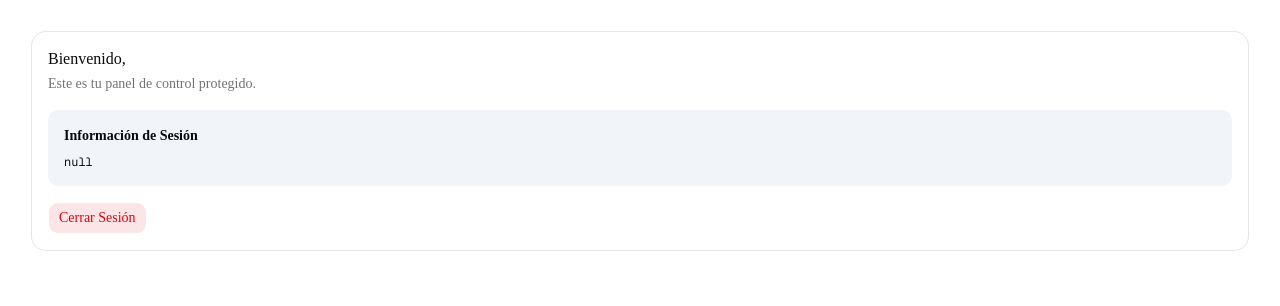
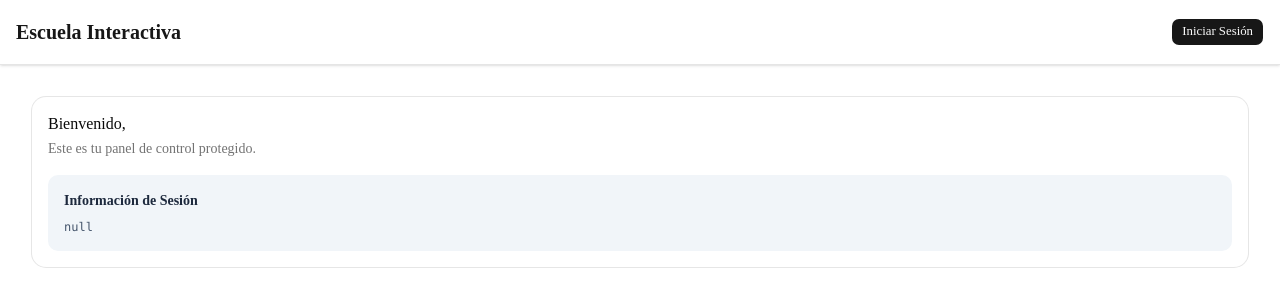
Before and after one commit to tooni-go/JavaScript-React-Grupo-5, a Next.js app in the folder frontend/: page /dashboard in a window 1280 px wide. Shown: the top 306 px of the page. Built offline with nearby package versions, Linux system fonts and the light colour scheme; no server answers.

Commit message:
feat: add Navbar with session state and logout functionality

```diff
--- a/frontend/package.json
+++ b/frontend/package.json
@@ -11,6 +11,8 @@
   "dependencies": {
     "@base-ui/react": "^1.4.1",
     "@hookform/resolvers": "^5.2.2",
+    "@radix-ui/react-label": "^2.1.8",
+    "@radix-ui/react-slot": "^1.2.4",
     "axios": "^1.15.2",
     "class-variance-authority": "^0.7.1",
     "clsx": "^2.1.1",
--- a/frontend/src/app/dashboard/page.tsx
+++ b/frontend/src/app/dashboard/page.tsx
@@ -16,20 +16,11 @@
         </CardHeader>
         <CardContent className="space-y-4">
           <div className="rounded-lg bg-slate-100 p-4">
-            <h3 className="font-semibold">Información de Sesión</h3>
-            <pre className="mt-2 overflow-auto text-xs">
+            <h3 className="font-semibold text-slate-800">Información de Sesión</h3>
+            <pre className="mt-2 overflow-auto text-xs text-slate-600">
               {JSON.stringify(session, null, 2)}
             </pre>
           </div>
-
-          <form
-            action={async () => {
-              "use server";
-              await signOut();
-            }}
-          >
-            <Button variant="destructive">Cerrar Sesión</Button>
-          </form>
         </CardContent>
       </Card>
     </div>
--- a/frontend/src/app/layout.tsx
+++ b/frontend/src/app/layout.tsx
@@ -1,6 +1,7 @@
 import type { Metadata } from "next";
 import { Geist, Geist_Mono } from "next/font/google";
 import "./globals.css";
+import Navbar from "@/components/navbar";
 
 const geistSans = Geist({
   variable: "--font-geist-sans",
@@ -23,11 +24,11 @@
   children: React.ReactNode;
 }>) {
   return (
-    <html
-      lang="en"
-      className={`${geistSans.variable} ${geistMono.variable} h-full antialiased`}
-    >
-      <body className="min-h-full flex flex-col">{children}</body>
+    <html lang="es">
+      <body className={`${geistSans.variable} ${geistMono.variable} antialiased`}>
+        <Navbar />
+        <main>{children}</main>
+      </body>
     </html>
   );
 }
--- /dev/null
+++ b/frontend/src/components/navbar.tsx
@@ -0,0 +1,41 @@
+import { auth, signOut } from "@/auth";
+import { Button } from "@/components/ui/button";
+import Link from "next/link";
+
+export default async function Navbar() {
+  const session = await auth();
+
+  return (
+    <nav className="border-b bg-white shadow-sm">
+      <div className="container mx-auto flex h-16 items-center justify-between px-4">
+        <Link href="/" className="text-xl font-bold text-primary">
+          Escuela Interactiva
+        </Link>
+
+        <div className="flex items-center gap-4">
+          {session ? (
+            <>
+              <span className="text-sm text-slate-600 hidden md:inline">
+                {session.user?.email}
+              </span>
+              <form
+                action={async () => {
+                  "use server";
+                  await signOut();
+                }}
+              >
+                <Button variant="outline" size="sm">
+                  Cerrar Sesión
+                </Button>
+              </form>
+            </>
+          ) : (
+            <Link href="/auth/login">
+              <Button size="sm">Iniciar Sesión</Button>
+            </Link>
+          )}
+        </div>
+      </div>
+    </nav>
+  );
+}
--- /dev/null
+++ b/frontend/src/components/ui/form.tsx
@@ -0,0 +1,178 @@
+"use client"
+
+import * as React from "react"
+import * as LabelPrimitive from "@radix-ui/react-label"
+import { Slot } from "@radix-ui/react-slot"
+import {
+  Controller,
+  ControllerProps,
+  FieldPath,
+  FieldValues,
+  FormProvider,
+  useFormContext,
+} from "react-hook-form"
+
+import { cn } from "@/lib/utils"
+import { Label } from "@/components/ui/label"
+
+const Form = FormProvider
+
+type FormFieldContextValue<
+  TFieldValues extends FieldValues = FieldValues,
+  TName extends FieldPath<TFieldValues> = FieldPath<TFieldValues>
+> = {
+  name: TName
+}
+
+const FormFieldContext = React.createContext<FormFieldContextValue>(
+  {} as FormFieldContextValue
+)
+
+const FormField = <
+  TFieldValues extends FieldValues = FieldValues,
+  TName extends FieldPath<TFieldValues> = FieldPath<TFieldValues>
+>({
+  ...props
+}: ControllerProps<TFieldValues, TName>) => {
+  return (
+    <FormFieldContext.Provider value={{ name: props.name }}>
+      <Controller {...props} />
+    </FormFieldContext.Provider>
+  )
+}
+
+const useFormField = () => {
+  const fieldContext = React.useContext(FormFieldContext)
+  const itemContext = React.useContext(FormItemContext)
+  const { getFieldState, formState } = useFormContext()
+
+  const fieldState = getFieldState(fieldContext.name, formState)
+
+  if (!fieldContext) {
+    throw new Error("useFormField should be used within <FormField>")
+  }
+
+  const { id } = itemContext
+
+  return {
+    id,
+    name: fieldContext.name,
+    formItemId: `${id}-form-item`,
+    formDescriptionId: `${id}-form-item-description`,
+    formMessageId: `${id}-form-item-message`,
+    ...fieldState,
+  }
+}
+
+type FormItemContextValue = {
+  id: string
+}
+
+const FormItemContext = React.createContext<FormItemContextValue>(
+  {} as FormItemContextValue
+)
+
+const FormItem = React.forwardRef<
+  HTMLDivElement,
+  React.HTMLAttributes<HTMLDivElement>
+>(({ className, ...props }, ref) => {
+  const id = React.useId()
+
+  return (
+    <FormItemContext.Provider value={{ id }}>
+      <div ref={ref} className={cn("space-y-2", className)} {...props} />
+    </FormItemContext.Provider>
+  )
+})
+FormItem.displayName = "FormItem"
+
+const FormLabel = React.forwardRef<
+  React.ElementRef<typeof LabelPrimitive.Root>,
+  React.ComponentPropsWithoutRef<typeof LabelPrimitive.Root>
+>(({ className, ...props }, ref) => {
+  const { error, formItemId } = useFormField()
+
+  return (
+    <Label
+      ref={ref}
+      className={cn(error && "text-destructive", className)}
+      htmlFor={formItemId}
+      {...props}
+    />
+  )
+})
+FormLabel.displayName = "FormLabel"
+
+const FormControl = React.forwardRef<
+  React.ElementRef<typeof Slot>,
+  React.ComponentPropsWithoutRef<typeof Slot>
+>(({ ...props }, ref) => {
+  const { error, formItemId, formDescriptionId, formMessageId } = useFormField()
+
+  return (
+    <Slot
+      ref={ref}
+      id={formItemId}
+      aria-describedby={
+        !error
+          ? `${formDescriptionId}`
+          : `${formDescriptionId} ${formMessageId}`
+      }
+      aria-invalid={!!error}
+      {...props}
+    />
+  )
+})
+FormControl.displayName = "FormControl"
+
+const FormDescription = React.forwardRef<
+  HTMLParagraphElement,
+  React.HTMLAttributes<HTMLParagraphElement>
+>(({ className, ...props }, ref) => {
+  const { formDescriptionId } = useFormField()
+
+  return (
+    <p
+      ref={ref}
+      id={formDescriptionId}
+      className={cn("text-sm text-muted-foreground", className)}
+      {...props}
+    />
+  )
+})
+FormDescription.displayName = "FormDescription"
+
+const FormMessage = React.forwardRef<
+  HTMLParagraphElement,
+  React.HTMLAttributes<HTMLParagraphElement>
+>(({ className, children, ...props }, ref) => {
+  const { error, formMessageId } = useFormField()
+  const body = error ? String(error?.message) : children
+
+  if (!body) {
+    return null
+  }
+
+  return (
+    <p
+      ref={ref}
+      id={formMessageId}
+      className={cn("text-sm font-medium text-destructive", className)}
+      {...props}
+    >
+      {body}
+    </p>
+  )
+})
+FormMessage.displayName = "FormMessage"
+
+export {
+  useFormField,
+  Form,
+  FormItem,
+  FormLabel,
+  FormControl,
+  FormDescription,
+  FormMessage,
+  FormField,
+}
```
Also changed, not shown: 1 other file (tests, documents, lock files or other folders).
